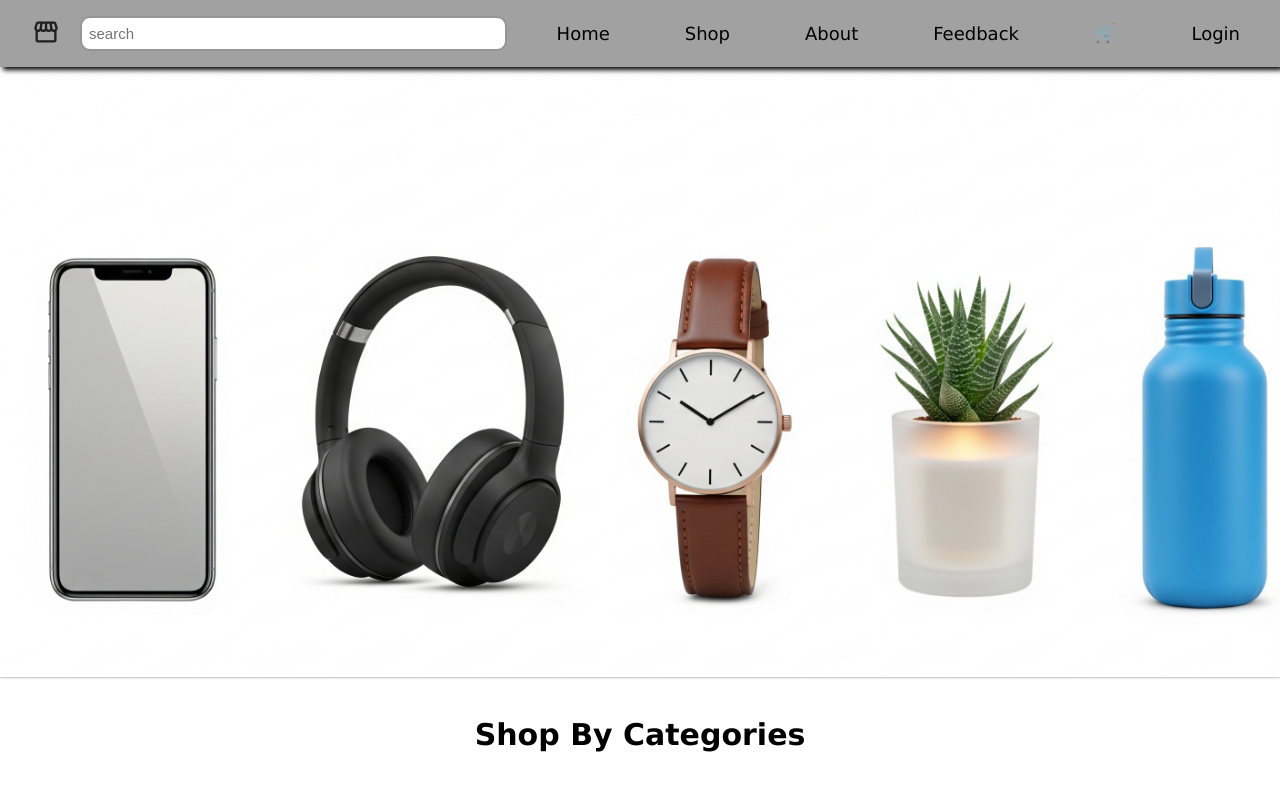
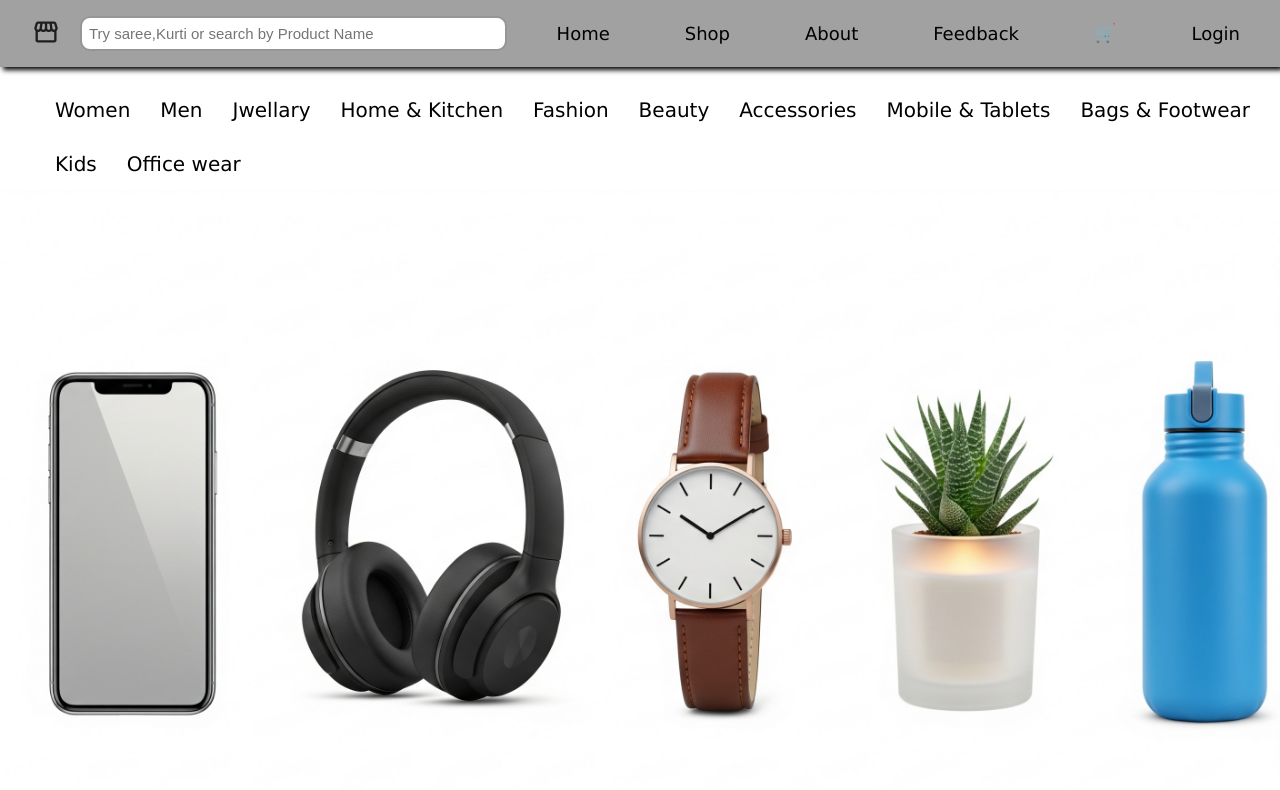
Before and after one commit to rajnandinitikkal/React_ProductListing_Project, a React (Create React App) app in the folder client/: page / in a window 1280 px wide. Shown: the top 790 px of the page. Built offline with nearby package versions, Linux system fonts and the light colour scheme; grey boxes are pictures that could not be loaded.

Commit message:
add resolution for screens

```diff
--- a/client/src/Styles/LandingPage.css
+++ b/client/src/Styles/LandingPage.css
@@ -1,8 +1,24 @@
+.navCategoryNameSection{
+  display: flex;
+  justify-content: space-evenly;
+  position: relative;
+}
+ul li{
+  text-decoration: none;
+   list-style-type: none;
+   overflow: hidden;
+   float: left;
 
+}
+.sectionsInLandingPage{
+    padding: 15px;
+    font-size: 20px;
+
+  }
 .slider-container {
   width: 1500px;            /* banner width */
   max-width: 100%;           /* responsive */
-  height: 600px;            /* adjust height */
+  height: 800px;            /* adjust height */
   margin: 10px auto;           /* center on screen */
   overflow: hidden;
   position: relative;
@@ -52,3 +68,31 @@
   font-size: 15px;
   font-family: 'Lucida Sans', 'Lucida Sans Regular', 'Lucida Grande', 'Lucida Sans Unicode', Geneva, Verdana, sans-serif;
 }
+
+@media screen and (max-width: 768px){
+  .navCategoryNameSection{
+  position: absolute;
+  display: block;
+  overflow-y: auto;
+  overflow-x: hidden;
+  transform-origin: right top;
+
+  }
+   ul{
+  display: inline-flex;
+  margin: 0;
+  list-style: none;
+  }
+  ul li {
+  display: inline-block;
+  padding: 10px;
+  margin: 10px;
+}
+.slider-container{
+  height: 400px;
+}
+.categoryImage{
+
+}
+
+}
--- a/client/src/component/Navbar.jsx
+++ b/client/src/component/Navbar.jsx
@@ -23,7 +23,7 @@ function Navbar() {
         </span>
         <input
           type="search"
-          placeholder="search"
+          placeholder="Try saree,Kurti or search by Product Name"
           className="search-bar"
         ></input>
 
--- a/client/src/view/LandingPage.jsx
+++ b/client/src/view/LandingPage.jsx
@@ -30,8 +30,24 @@ function LandingPage() {
   }, [images.length]);
   return (
     <>
+    <div classNmae="navCategoryNameSection">
+      <ul>
+      <li className="sectionsInLandingPage">Women</li>
+      <li className="sectionsInLandingPage">Men</li>
+      <li className="sectionsInLandingPage">Jwellary</li>
+      <li className="sectionsInLandingPage">Home & Kitchen</li>
+      <li className="sectionsInLandingPage">Fashion</li>
+      <li className="sectionsInLandingPage">Beauty</li>
+      <li className="sectionsInLandingPage">Accessories</li>
+      <li className="sectionsInLandingPage">Mobile & Tablets</li>
+      <li className="sectionsInLandingPage">Bags & Footwear</li>
+      <li className="sectionsInLandingPage">Kids</li>
+      <li className="sectionsInLandingPage">Office wear</li>
+      </ul>
+    </div>
+
     <div className="slider-container">
-      <div className="slider-track"
+    <div className="slider-track"
       style={{ transform: `translateX(-${current * 100}%)` }}>
         {images.map((img, index) =>(
           <div className="slide" key={index}>
@@ -40,7 +56,7 @@ function LandingPage() {
            alt={`carousel - ${index}`} ></img>
            </div>
         ))}
-      </div>
+    </div>
     </div>
 
     <div>
```
